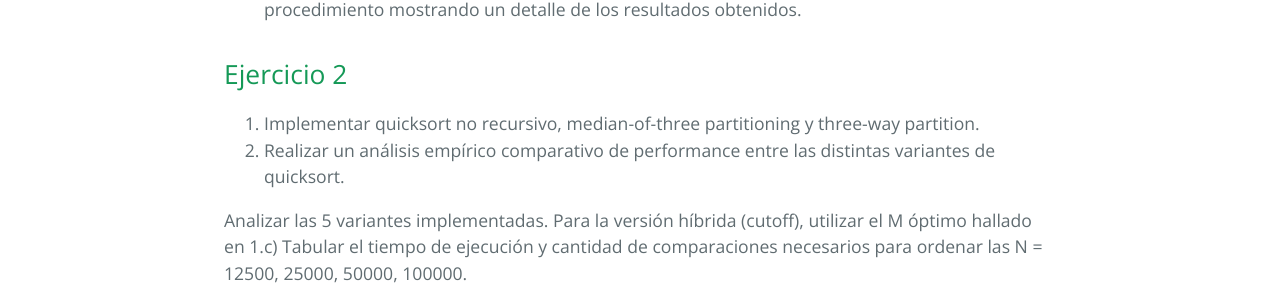
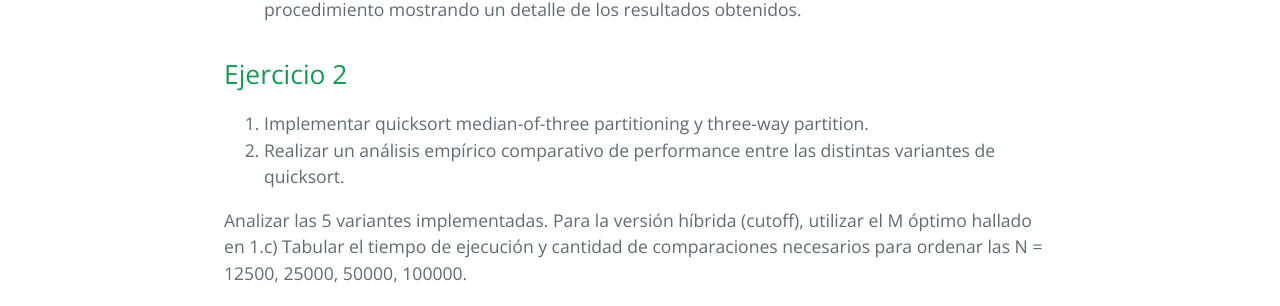
Before and after one commit to FacultadDeIngenieria/anaydis, a Jekyll site: the page built from practice/tp4.md, in a window 1280 px wide. Shown: the part 646-952 px from the top of the page. Built offline with Jekyll 4.4.1, drawn with Linux system fonts in a browser that asks for light colours.

Commit message:
Last fixes to tomorrow class.

```diff
--- a/practice/tp4.md
+++ b/practice/tp4.md
@@ -17,7 +17,7 @@ permalink: /practice/4
 
 ## Ejercicio 2
 
-1. Implementar quicksort no recursivo, median-of-three partitioning y three-way partition.
+1. Implementar quicksort median-of-three partitioning y three-way partition.
 2. Realizar un análisis empírico comparativo de performance entre las distintas variantes de quicksort.
 
 Analizar las 5 variantes implementadas. Para la versión híbrida (cutoff), utilizar el M óptimo hallado en 1.c)
```
Also changed, not shown: README.md.
